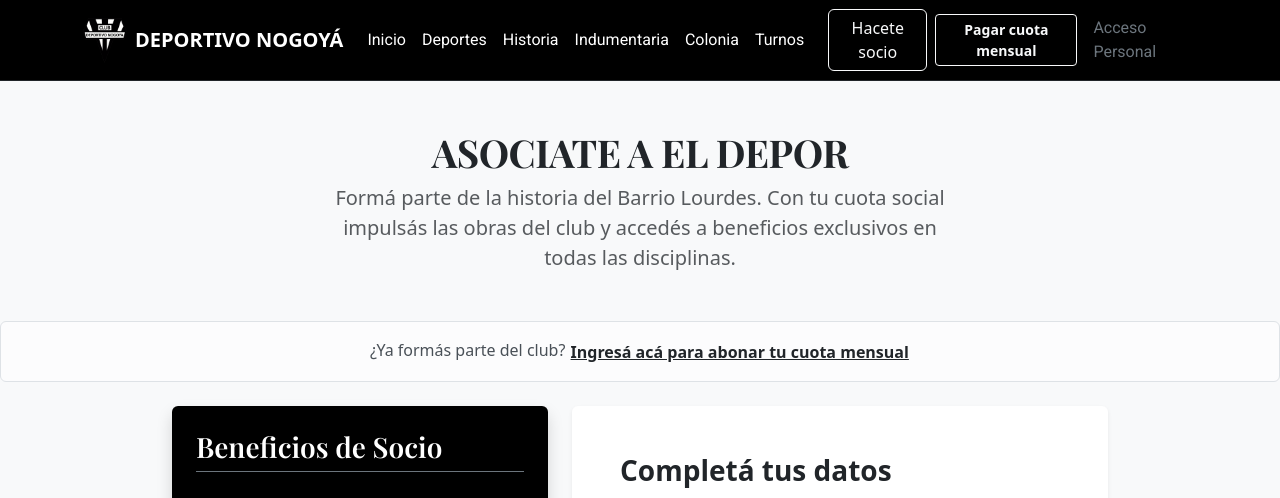
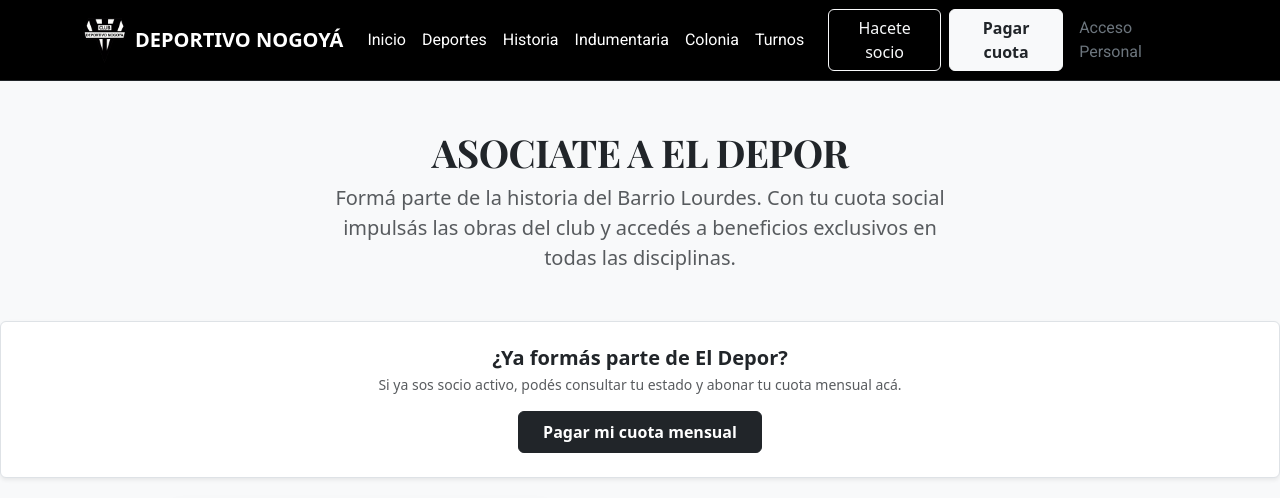
Before and after one commit to Martin-Birchenz/depor, a React (Vite) app in the folder frontend/: page /socios in a window 1280 px wide. Shown: the top 498 px of the page. Built offline with nearby package versions, Linux system fonts and the light colour scheme; no server answers; a web font is replaced by a local one.

Commit message:
Other prove

```diff
--- a/frontend/src/components/layout/Navbar.jsx
+++ b/frontend/src/components/layout/Navbar.jsx
@@ -99,13 +99,16 @@ export default function Navbar() {
                 Hacete socio
               </Link>
             </li>
-            <button
-              type="button"
-              className="btn btn-outline-light btn-sm fw-bold ms-lg-2"
-              onClick={() => setShowPagarCuota(true)}
-            >
-              Pagar cuota mensual
-            </button>
+            <li className="nav-item">
+              <button
+                type="button"
+                className="btn btn-light fw-bold text-dark ms-lg-2 my-2 my-lg-0"
+                onClick={() => setShowPagarCuota(true)}
+              >
+                Pagar cuota
+              </button>
+            </li>
+
             <li className="nav-item">
               <Link
                 to="/admin/login"
--- a/frontend/src/components/public/ModalPagarCuota.jsx
+++ b/frontend/src/components/public/ModalPagarCuota.jsx
@@ -22,7 +22,10 @@ export default function ModalPagarCuota({ show, onClose }) {
       const data = await res.json();
 
       if (!res.ok) {
-        throw new Error(data.message || "Error al consultar estado");
+        throw new Error(
+          data.message ||
+            "No se encontró ningún socio con ese DNI o N° de socio.",
+        );
       }
 
       setResult(data);
--- a/frontend/src/pages/public/Socios.jsx
+++ b/frontend/src/pages/public/Socios.jsx
@@ -176,15 +176,21 @@ export default function Socios() {
         </p>
       </div>
 
-      <div className="alert alert-light border text-center mb-4 p-3">
-        ¿Ya formás parte del club?{" "}
-        <button
-          type="button"
-          className="btn btn-link p-0 fw-bold text-dark text-decoration-underline"
-          onClick={() => setShowPagarCuota(true)}
-        >
-          Ingresá acá para abonar tu cuota mensual
-        </button>
+      <div className="card bg-white border shadow-sm text-center mb-4 p-4">
+        <h5 className="fw-bold mb-1">¿Ya formás parte de El Depor?</h5>
+        <p className="text-muted small mb-3">
+          Si ya sos socio activo, podés consultar tu estado y abonar tu cuota
+          mensual acá.
+        </p>
+        <div>
+          <button
+            type="button"
+            className="btn btn-dark fw-bold px-4 py-2"
+            onClick={() => setShowPagarCuota(true)}
+          >
+            Pagar mi cuota mensual
+          </button>
+        </div>
       </div>
 
       <ModalPagarCuota
```
Also changed, not shown: 1 other file (tests, documents, lock files or other folders).
